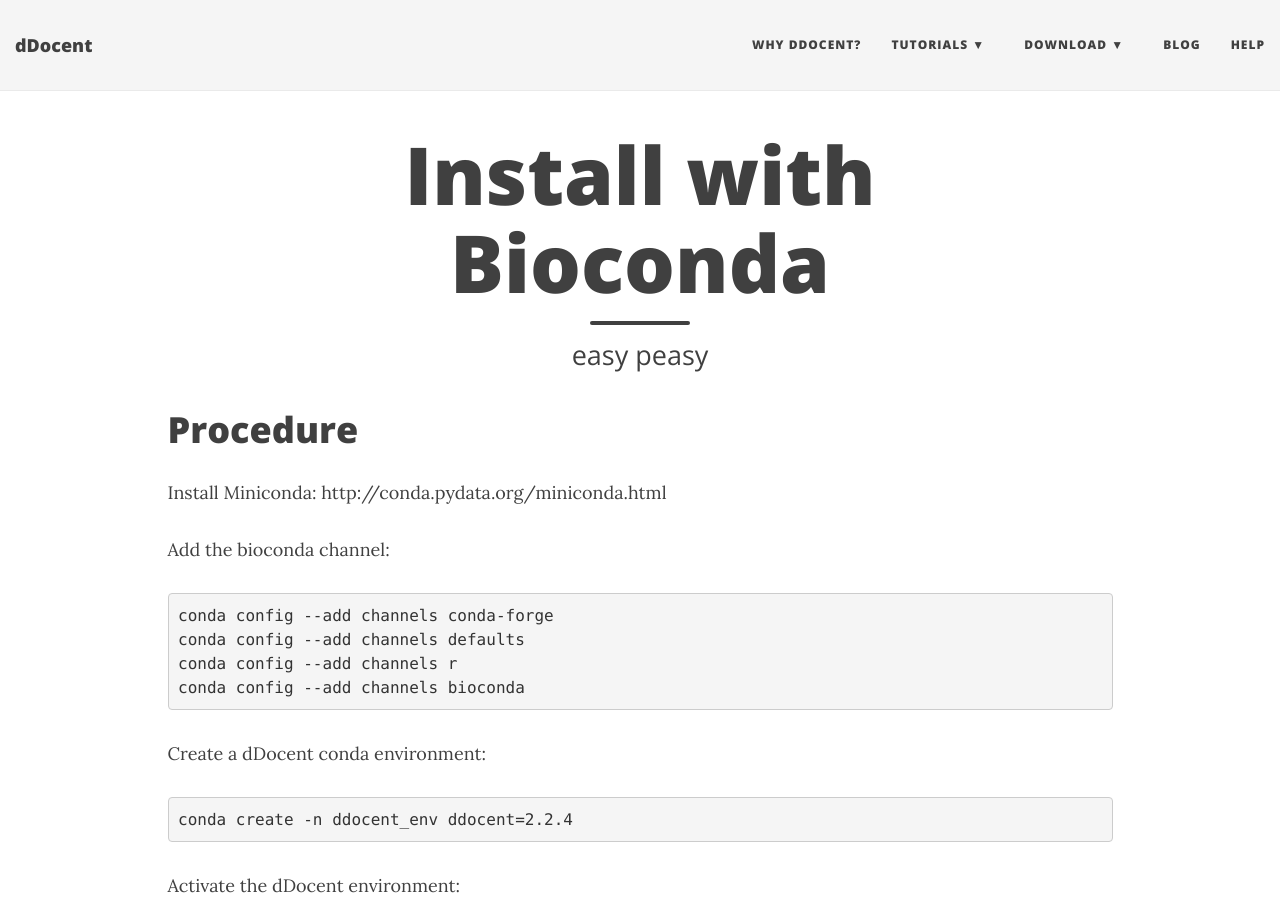
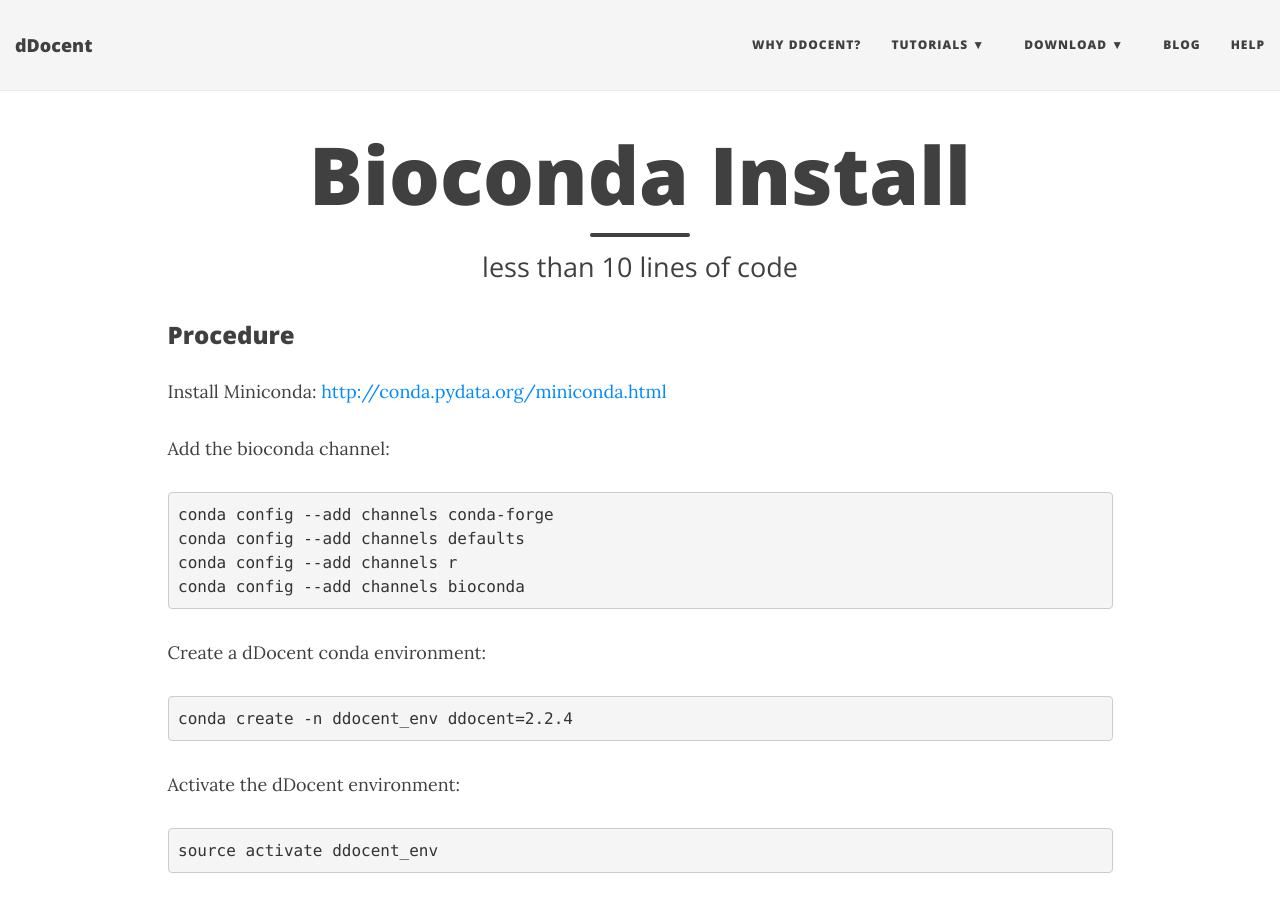
Before and after one commit to jpuritz/dDocent, a Jekyll site: the page built from bioconda.md, in a window 1280 px wide and 900 px high. Built offline with Jekyll 4.4.1, drawn with Linux system fonts in a browser that asks for light colours; nearby versions of some CDN libraries.

Commit message:
Update bioconda.md

```diff
--- a/bioconda.md
+++ b/bioconda.md
@@ -1,12 +1,12 @@
 ---
 layout: page
-title: Install with Bioconda
-subtitle: easy peasy
+title: Bioconda Install
+subtitle: less than 10 lines of code
 ---
 
-# Procedure
+### Procedure
 
-Install Miniconda: http://conda.pydata.org/miniconda.html
+Install Miniconda: [http://conda.pydata.org/miniconda.html](http://conda.pydata.org/miniconda.html)
 
 Add the bioconda channel:
 
```
